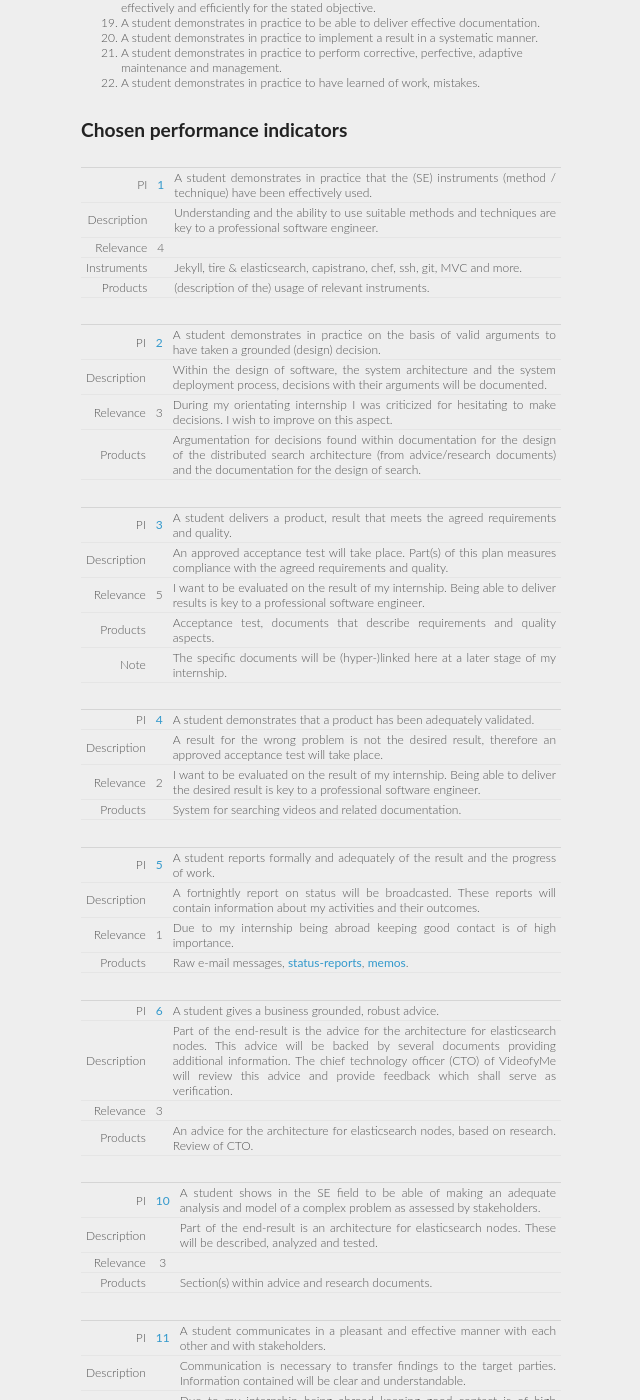
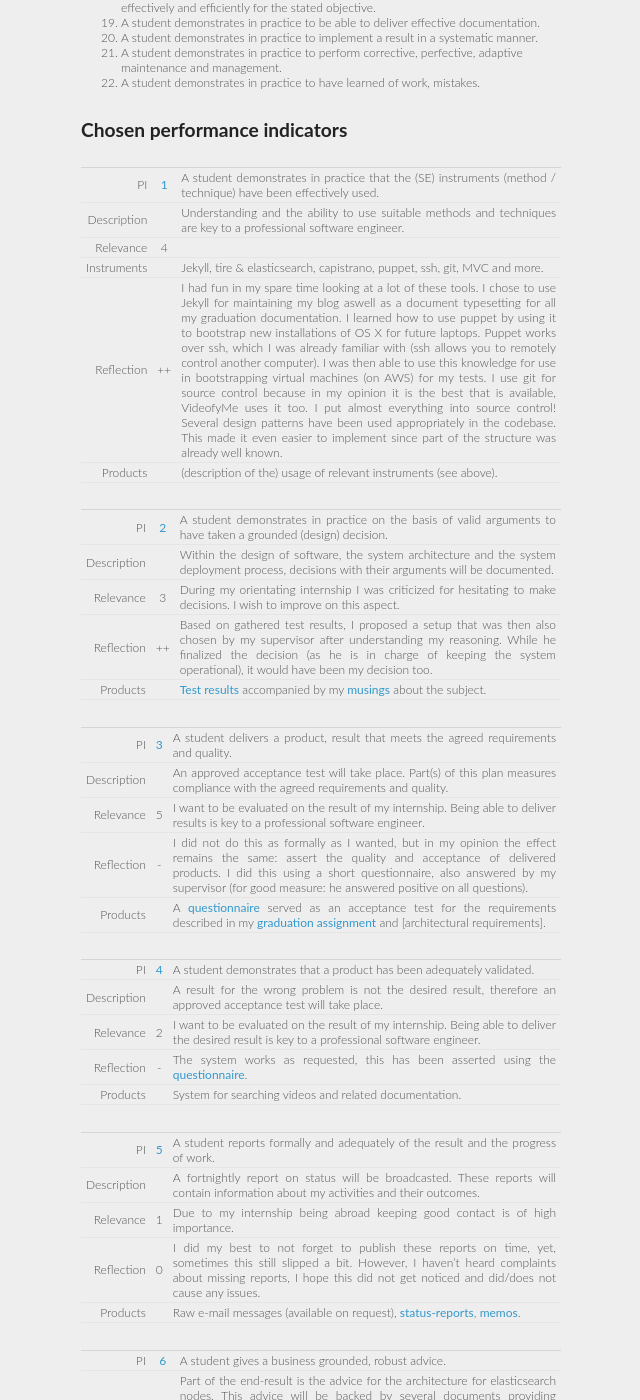
Before and after one commit to xeago/gradblog, a Jekyll site: the page built from graduation/performance-plan.md, in a window 1280 px wide and 1400 px high, scrolled down 792 px. Shown: the whole window, without its empty margins (319-959 px from the left). Built offline with Jekyll 4.4.1, drawn with Linux system fonts in a browser that asks for light colours; Markdown is read by kramdown in place of the engine named in the settings; some of the changed text lies outside the part shown.

Commit message:
Add reflection and rating to the performance indicators.

```diff
--- a/graduation/performance-plan.md
+++ b/graduation/performance-plan.md
@@ -43,30 +43,35 @@ This listing is freely translated by the author. When in doubt or in event of co
 PI          | [1][PI01] | A student demonstrates in practice that the (SE) instruments (method / technique) have been effectively used.
 Description |           | Understanding and the ability to use suitable methods and techniques are key to a professional software engineer.
 Relevance   | 4         |
-Instruments |           | Jekyll, tire & elasticsearch, capistrano, chef, ssh, git, MVC and more.
-Products    |           | (description of the) usage of relevant instruments.
+Instruments |           | Jekyll, tire & elasticsearch, capistrano, puppet, ssh, git, MVC and more.
+Reflection  | ++        | I had fun in my spare time looking at a lot of these tools. I chose to use Jekyll for maintaining my blog aswell as a document typesetting for all my graduation documentation. I learned how to use puppet by using it to bootstrap new installations of OS X for future laptops. Puppet works over ssh, which I was already familiar with (ssh allows you to remotely control another computer). I was then able to use this knowledge for use in bootstrapping virtual machines (on AWS) for my tests. I use git for source control because in my opinion it is the best that is available, VideofyMe uses it too. I put almost everything into source control! Several design patterns have been used appropriately in the codebase. This made it even easier to implement since part of the structure was already well known.
+Products    |           | (description of the) usage of relevant instruments (see above).
+
 
   |         |
 -:|:-------:|-----------|
 PI          | [2][PI02] | A student demonstrates in practice on the basis of valid arguments to have taken a grounded (design) decision.
 Description |           | Within the design of software, the system architecture and the system deployment process, decisions with their arguments will be documented.
-Relevance   | 3        | During my orientating internship I was criticized for hesitating to make decisions. I wish to improve on this aspect.
-Products    |           | Argumentation for decisions found within documentation for the design of the distributed search architecture (from advice/research documents) and the documentation for the design of search.
+Relevance   | 3         | During my orientating internship I was criticized for hesitating to make decisions. I wish to improve on this aspect.
+Reflection  | ++        | Based on gathered test results, I proposed a setup that was then also chosen by my supervisor after understanding my reasoning. While he finalized the decision (as he is in charge of keeping the system operational), it would have been my decision too.
+Products    |           | [Test results] accompanied by my [musings] about the subject.
 
   |         |
 -:|:-------:|-----------|
 PI          | [3][PI03] | A student delivers a product, result that meets the agreed requirements and quality.
 Description |           | An approved acceptance test will take place. Part(s) of this plan measures compliance with the agreed requirements and quality.
 Relevance   | 5         | I want to be evaluated on the result of my internship. Being able to deliver results is key to a professional software engineer.
-Products    |           | Acceptance test, documents that describe requirements and quality aspects.
-Note        |           | The specific documents will be (hyper-)linked here at a later stage of my internship.
+Reflection  | -         | I did not do this as formally as I wanted, but in my opinion the effect remains the same: assert the quality and acceptance of delivered products. I did this using a short questionnaire, also answered by my supervisor (for good measure: he answered positive on all questions).
+Products    |           | A [questionnaire] served as an acceptance test for the requirements described in my [graduation assignment] and [architectural requirements].
 
+[questionnaire]: architecture/infrastructure/questionnaire.png
 
   |         |
 -:|:-------:|-----------|
 PI          | [4][PI04] | A student demonstrates that a product has been adequately validated.
 Description |           | A result for the wrong problem is not the desired result, therefore an approved acceptance test will take place.
 Relevance   | 2         | I want to be evaluated on the result of my internship. Being able to deliver the desired result is key to a professional software engineer.
+Reflection  |  -        | The system works as requested, this has been asserted using the [questionnaire].
 Products    |           | System for searching videos and related documentation.
 
 <div id="ref-PI05" class="ref"></div>
@@ -76,34 +81,39 @@ Products    |           | System for searching videos and related documentation.
 PI          | [5][PI05] | A student reports formally and adequately of the result and the progress of work.
 Description |           | A fortnightly report on status will be broadcasted. These reports will contain information about my activities and their outcomes.
 Relevance   | 1         | Due to my internship being abroad keeping good contact is of high importance.
-Products    |           | Raw e-mail messages, [status-reports], [memos].
+Reflection  |   0       | I did my best to not forget to publish these reports on time, yet, sometimes this still slipped a bit. However, I haven't heard complaints about missing reports, I hope this did not get noticed and did/does not cause any issues.
+Products    |           | Raw e-mail messages (available on request), [status-reports], [memos].
 
   |         |
 -:|:-------:|-----------|
 PI          | [6][PI06] | A student gives a business grounded, robust advice.
 Description |           | Part of the end-result is the advice for the architecture for elasticsearch nodes. This advice will be backed by several documents providing additional information. The chief technology officer (CTO) of VideofyMe will review this advice and provide feedback which shall serve as verification.
 Relevance   | 3         |
-Products    |           | An advice for the architecture for elasticsearch nodes, based on research. Review of CTO.
+Reflection  |   ++      | After discussing my [musings for the architecture] and the [test results] with my supervisor, he asked what I would do. This then became his decision too.
+Products    |           | An advice for the architecture for elasticsearch nodes, based on research. Review of CTO. Both of these were done in person at the office. The documents used during this discussion are linked to in the reflection.
 
   |         |
 -:|:-------:|-----------|
 PI          | [10][PI10]| A student shows in the SE field to be able of making an adequate analysis and model of a complex problem as assessed by stakeholders.
 Description |           | Part of the end-result is an architecture for elasticsearch nodes. These will be described, analyzed and tested.
 Relevance   | 3         |
-Products    |           | Section(s) within advice and research documents.
+Reflection  |   ++      | Based on the requirements and the gathered knowledge about the systems used, an adequate analysis and model have been made. With the aid of this model the test results have been constructed.
+Products    |           | Section(s) within advice and research documents: [architecture requirements], [architecture design] and the [test results].
 
   |         |
 -:|:-------:|-----------|
 PI          | [11][PI11]| A student communicates in a pleasant and effective manner with each other and with stakeholders.
 Description |           | Communication is necessary to transfer findings to the target parties. Information contained will be clear and understandable.
 Relevance   | 4         | Due to my internship being abroad keeping good contact is of high importance.
-Products    |           | Archive of all textual-communication, reflection of stakeholders.
+Reflection  |  ++       | The communication with the supervisors were pleasant.
+Products    |           | Archive of all textual-communication (available on request), reflection of stakeholders (not yet received, the mid-term [evaluation] is available).
 
   |         |
 -:|:-------:|-----------|
 PI          | [14][PI14]| A student gives an adequate view of the progress and results of the work to create a bigger basis of understanding.
 Description |           | Supervisors obtain a basis of understanding by getting feedback early and often about the work performed and its results. This feedback contains concise, coherent information.
 Relevance   | 4         |
+Reflection  |   0       | I have not received many feedback messages on my status reports or memos. However only a few remarks were made during the video conferences with my supervisor.
 Products    |           | Feedback messages, [status-reports], [memos], [portfolio](index.html).
 
   |         |
@@ -111,34 +121,39 @@ Products    |           | Feedback messages, [status-reports], [memos], [portfol
 PI          | [15][PI15]| A student demonstrates in practice to be able to make a conceptual integer design.
 Description |           | Implementing an integer design should not lead to questions about the design. Prove of this can be established on two ways: successful implementation of the design can be used as prove of a design being integer and a survey of colleagues — knowledgeable in the domain.
 Relevance   | 4         |
-Products    |           | Documentation for the design of distributed search architecture (from advice/research documents) and the documentation for the design of search. Survey results.
+Reflection  |   ++      | The design has been implemented completely, it has even been extended without requiring structural change to the design.
+Products    |           | Documentation for the design of distributed search architecture (from advice/research documents) and the documentation for the design of search: see the [design] document. [Survey results][questionnaire].
 
   |         |
 -:|:-------:|-----------|
 PI          | [16][PI16]| A student demonstrates in practice to be able to realize an integer design.
 Description |           | Validated documentation with the implementation is part of the end-result. Backtracking the designs, and the decisions within them will serve as validation of the documentation.
 Relevance   | 4         |
-Products    |           | Documentation for the design of distributed search architecture (from advice/research documents) and the documentation for the design of search.
+Reflection  |  ++       | No changes to the design were necessary for the implementation of additional components. This proves that the design was proper and properly realized.
+Products    |           | Documentation for the design of distributed search architecture (from advice/research documents) and the documentation for the design of search: see the [design] document.
 
   |         |
 -:|:-------:|-----------|
 PI          | [17][PI17]| A student demonstrates in practice his professional attitude (loyalty, honest, flexible, ..).
 Description |           | Soft skills are important in any project for a pleasant, successful execution. Examples of soft-skills are: cooperativeness, eagerness to learn, self criticism.
 Relevance   | 4         |
-Products    |           | Reflection of supervisors and colleagues.
+Reflection  |  +        | VideofyMe (and employees) have expressed their gratitude to me. They would only do so if I was considered a good employee, thus having the necessary soft-skills.
+Products    |           | Reflection of supervisors and colleagues (not yet received, the mid-term [evaluation] is available).
 
   |         |
 -:|:-------:|-----------|
 PI          | [18][PI18]| A student demonstrates in practice to have used all available information sources effectively and efficiently for the stated objective.
 Description |           | Reliability and verifiability of information are important for the end-result. Information sources will be carefully considered and cited in a bibliography.
 Relevance   | 4         |
-Products    |           | Bibliography
+Reflection  |    +      | I have contacted the authors in many cases for official documentation or further information regarding a specific topic. With that information I was able to verify other sources. I also received a preview of the official Elasticsearch book (but this is also because I was considered very helpful on IRC and was asked to proof read the book subsequently).
+Products    |           | Bibliography, mostly available in the extended abstract.
 
   |         |
 -:|:-------:|-----------|
 PI          | [19][PI19]| A student demonstrates in practice to be able to deliver effective documentation.
 Description |           | Documentation must serve a clear purpose without distractions and ambiguities.
 Relevance   | 4         | Maintaining, extending a distributed architecture is no easy job, it should not be made harder by omitting useful documentation.
+Reflection  |    +      | I have kept documents to their sole purpose. For example, I did not bloat documents with my personal opinion but I wrote these down in a seperate document containing only my personal opinion (and occasionally my opinion about someone else's opinion).
 Products    |           | Design documents.
 
   |         |
@@ -146,10 +161,19 @@ Products    |           | Design documents.
 PI          | [22][PI22]| A student demonstrates in practice to have learned of work, mistakes.
 Description |           | While this internship will conclude with my graduation, learning is a process that never completes. Unfortunately, it is not feasible to log every skill or knowledge that is acquired. To compensate for this, a short reflection-memo will be broadcasted monthly.
 Relevance   | 5         | Learning, from any origin, is of utmost importance for any software engineer.
-Products    |           | Monthly memos.
+Reflection  |   0       | I learned a lot, from development to system administration to devops; I consider all these extremely valuable. I have documented monthly in my memos and also in my [reflection].
+Products    |           | Monthly [memos].
 
 [memos]: memos.html
+[test results]: architecture/test-results.html
+[musings]: architecture/musings.html
 [status-reports]: status-reports.html
+[graduation assignment]: graduation-assignment.html
+[musings for the architecture]: architecture/musings.html
+[architecture requirements]: architecture/requirements.html
+[architecture design]: architecture/design.html
+[evaluation]: evaluation/supervisor.html
+[design]: architecture/design.html
 
 #### References
 + [Dutch performance indicators][DutchPI], page 6: "Algemene Prestatie-indicatoren"
```
